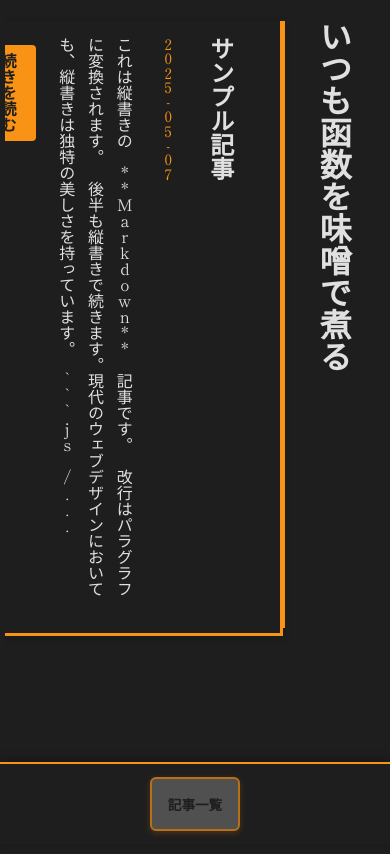
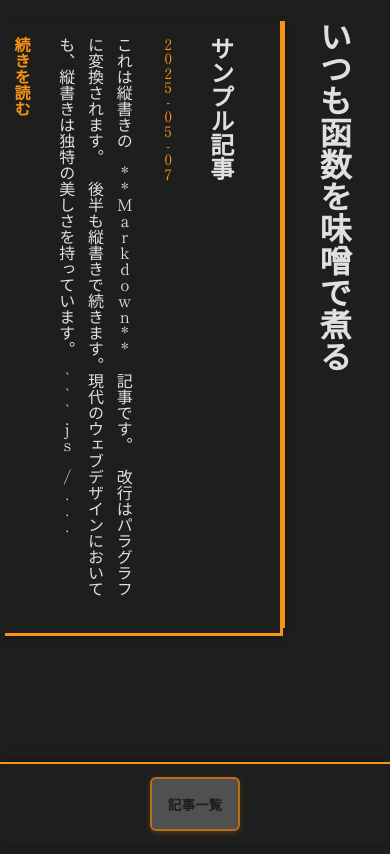
Before and after one commit to imtan/MyBlog, a React (Vite) app: page / in a window 390 px wide. Built offline with nearby package versions, Linux system fonts and the light colour scheme.

Commit message:
Revert "p"
This reverts commit 6dc68dc53fc536c2fc13557e01af300001b9fc0e.

```diff
--- a/src/App.jsx
+++ b/src/App.jsx
@@ -15,14 +15,11 @@ export default function App() {
 
       if (hash.startsWith('#post/')) {
         const slug = hash.replace('#post/', '');
-        console.log('Extracted slug:', slug); // デバッグ用
-        if (slug && slug.trim() !== '') {
+        if (slug && slug !== currentSlug) {
           setCurrentSlug(slug);
           setView('article');
-          console.log('Switched to article view with slug:', slug); // デバッグ用
         }
       } else if (hash === '#/posts' || hash === '' || hash === '#') {
-        console.log('Switched to list view'); // デバッグ用
         setView('list');
       }
     };
@@ -33,15 +30,11 @@ export default function App() {
     // ハッシュ変更イベントリスナーを追加
     window.addEventListener('hashchange', handleHashChange);
 
-    // ポップステートイベントも監視（戻るボタン対応）
-    window.addEventListener('popstate', handleHashChange);
-
     // クリーンアップ関数
     return () => {
       window.removeEventListener('hashchange', handleHashChange);
-      window.removeEventListener('popstate', handleHashChange);
     };
-  }, []); // dependencyを空配列に戻す
+  }, [currentSlug]);
 
   return (
     <div className="layout">
--- a/src/components/ArticleList.jsx
+++ b/src/components/ArticleList.jsx
@@ -3,28 +3,6 @@ import { getAllPosts } from '../utils/posts';
 
 export default function ArticleList() {
   const posts = getAllPosts();
-
-  // スマホ用のナビゲーション関数
-  const navigateToPost = (slug) => {
-    console.log('navigateToPost called with slug:', slug);
-
-    const newHash = `#post/${slug}`;
-    console.log('Setting hash to:', newHash);
-
-    // 現在のハッシュをクリア
-    if (window.location.hash) {
-      window.location.hash = '';
-    }
-
-    // 少し遅延してから新しいハッシュを設定
-    setTimeout(() => {
-      window.location.hash = newHash;
-      console.log('Hash set to:', window.location.hash);
-
-      // さらにイベントを手動で発火
-      window.dispatchEvent(new HashChangeEvent('hashchange'));
-    }, 50);
-  };
 
   return (
     <div className="article-list">
@@ -40,21 +18,20 @@ export default function ArticleList() {
             <p className="post-excerpt">
               {post.content.substring(0, 100)}...
             </p>
-            <button
+            <a
+              href={`#post/${post.slug}`}
               className="post-link"
               onClick={(e) => {
                 e.preventDefault();
                 e.stopPropagation();
-                navigateToPost(post.slug);
+                window.location.hash = `post/${post.slug}`;
               }}
-              onTouchEnd={(e) => {
-                e.preventDefault();
+              onTouchStart={(e) => {
                 e.stopPropagation();
               }}
-              type="button"
             >
               続きを読む
-            </button>
+            </a>
           </article>
         ))}
       </div>
--- a/src/index.css
+++ b/src/index.css
@@ -619,18 +619,6 @@ body {
   -webkit-tap-highlight-color: transparent;
   touch-action: manipulation;
   user-select: none;
-  /* スマホでのタッチ遅延を回避 */
-  -webkit-touch-callout: none;
-  -webkit-user-select: none;
-  -khtml-user-select: none;
-  -moz-user-select: none;
-  -ms-user-select: none;
-  /* ボタンとしてのスタイル */
-  background: none;
-  border: none;
-  font-family: inherit;
-  font-size: inherit;
-  cursor: pointer;
 }
 
 .post-link:hover {
@@ -639,30 +627,10 @@ body {
 
 /* スマホでのタップ時の視覚的フィードバック */
 @media (max-width: 480px) {
-  .post-link {
-    display: inline-block;
-    padding: 0.5rem 1rem;
-    background-color: var(--color-accent);
-    color: var(--color-bg-paper);
-    border-radius: 4px;
-    margin-top: 0.5rem;
-    border: none;
-    /* より確実なタッチ処理 */
-    cursor: pointer;
-    -webkit-tap-highlight-color: rgba(249, 147, 21, 0.3);
-    font-family: var(--font-body);
-    font-weight: bold;
-  }
-
   .post-link:active {
-    background-color: #d69317;
+    color: #d69317;
     transform: scale(0.98);
     transition: all 0.1s ease;
-  }
-
-  .post-link:hover {
-    text-decoration: none;
-    background-color: #d69317;
   }
 }
 
```
